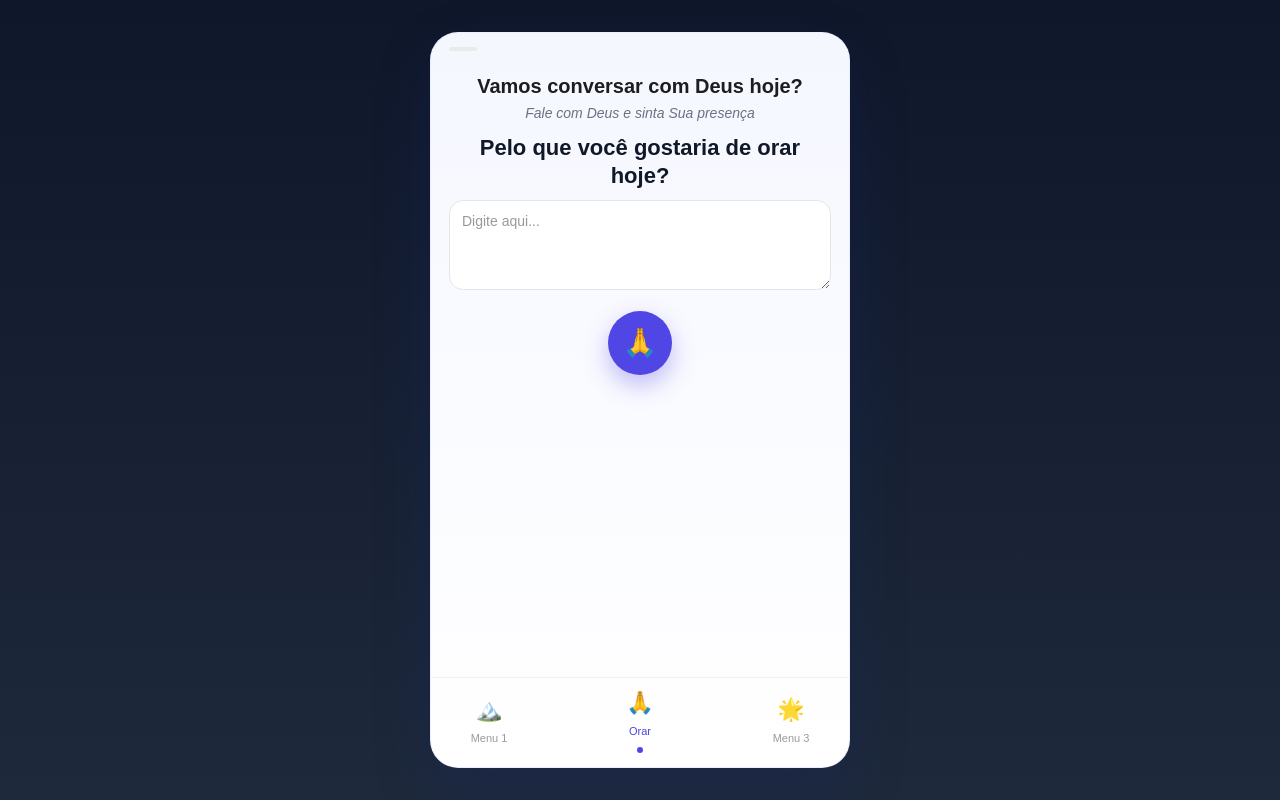
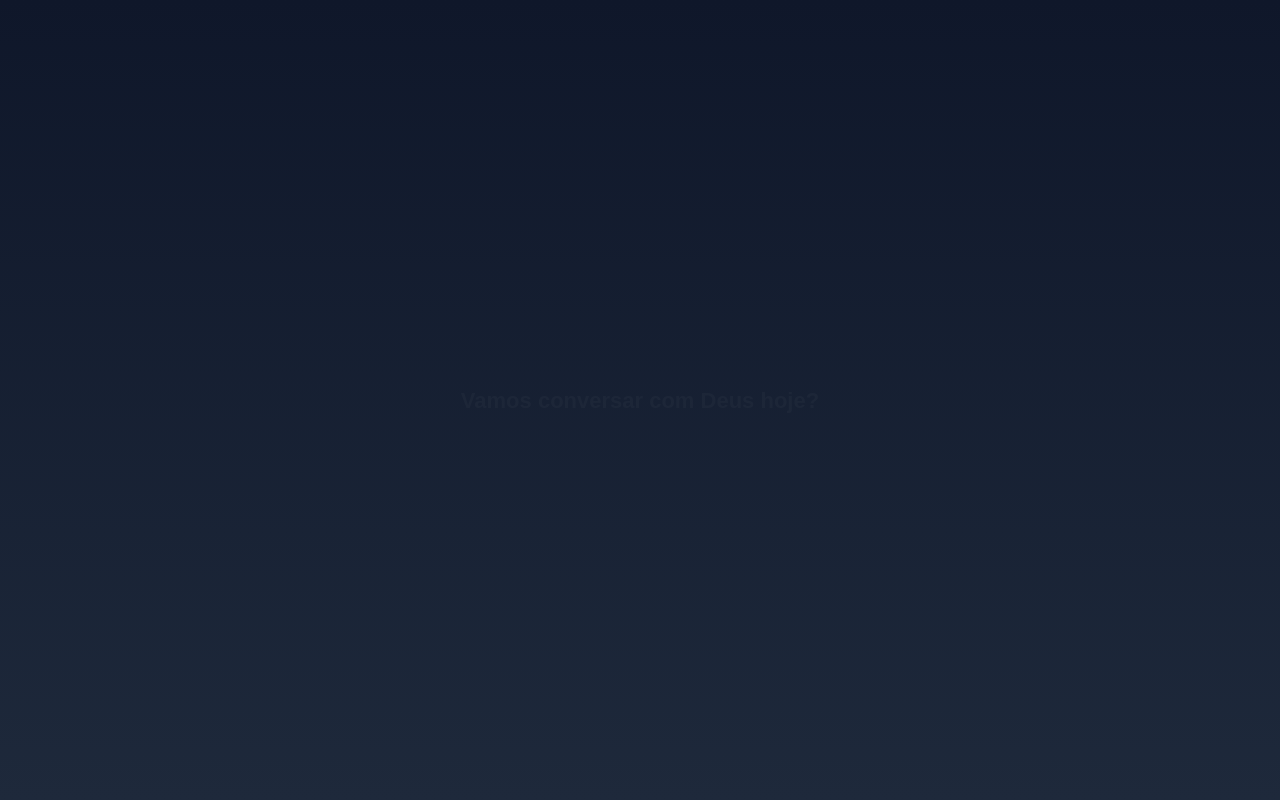
Before and after one commit to maykonproenca/oracoes-app, a Next.js app: page / in a window 1280 px wide. Built offline with nearby package versions, Linux system fonts and the light colour scheme.

Commit message:
feat(splash): logo 📖 e frase com fade-in/out; remover título duplicado da tela principal

```diff
--- a/src/app/page.tsx
+++ b/src/app/page.tsx
@@ -77,12 +77,35 @@ export default function Home() {
   const [fraseTopo, setFraseTopo] = useState<string>('');
   const [fraseVisible, setFraseVisible] = useState<boolean>(false);
   const [bgGradient, setBgGradient] = useState<string>(gradientForHour(new Date().getHours()));
+  // Novo splash em duas etapas
+  const [splashStage, setSplashStage] = useState<'logo' | 'phrase'>('logo');
+  const [splashVisible, setSplashVisible] = useState<boolean>(false);
+  const FADE_IN_MS = 1000;
+  const FADE_OUT_MS = 2000;
 
+  // Sequência do splash: logo -> frase -> app
   useEffect(() => {
-    const timer = setTimeout(() => {
-      setShowSplash(false);
-    }, 2000);
-    return () => clearTimeout(timer);
+    let t1: number | undefined;
+    let t2: number | undefined;
+    let t3: number | undefined;
+    let t4: number | undefined;
+
+    setSplashStage('logo');
+    setSplashVisible(true); // dispara fade-in do logo (1s)
+    t1 = window.setTimeout(() => setSplashVisible(false), FADE_IN_MS); // fade-out (2s)
+    t2 = window.setTimeout(() => {
+      setSplashStage('phrase');
+      setSplashVisible(true); // fade-in da frase (1s)
+      t3 = window.setTimeout(() => setSplashVisible(false), FADE_IN_MS); // fade-out (2s)
+      t4 = window.setTimeout(() => setShowSplash(false), FADE_IN_MS + FADE_OUT_MS); // encerra splash
+    }, FADE_IN_MS + FADE_OUT_MS); // após 3s do logo
+
+    return () => {
+      if (t1) clearTimeout(t1);
+      if (t2) clearTimeout(t2);
+      if (t3) clearTimeout(t3);
+      if (t4) clearTimeout(t4);
+    };
   }, []);
 
   // Atualiza gradiente conforme horário (checa a cada 5 minutos)
@@ -160,11 +183,21 @@ export default function Home() {
         justifyContent: 'center',
         alignItems: 'center',
         background: outerBackground,
-        fontSize: '22px',
-        fontWeight: 'bold',
         color: '#fff'
       }}>
-        Seja bem-vindo(a) de volta
+        <div
+          style={{
+            opacity: splashVisible ? 1 : 0,
+            transition: `opacity ${splashVisible ? FADE_IN_MS : FADE_OUT_MS}ms ease`,
+            transform: 'translateY(0)',
+            fontSize: splashStage === 'logo' ? '56px' : '22px',
+            fontWeight: splashStage === 'logo' ? 400 : 700,
+            textAlign: 'center',
+            padding: '0 24px'
+          }}
+        >
+          {splashStage === 'logo' ? '📖' : 'Vamos conversar com Deus hoje?'}
+        </div>
       </div>
     );
   }
@@ -197,21 +230,7 @@ export default function Home() {
 
         {/* Conteúdo principal variável por aba */}
         <div style={{ flex: 1, padding: '10px 18px 0 18px', overflowY: 'auto' }}>
-          {/* Frase no topo, centralizada e em uma única linha */}
-          <div
-            style={{
-              textAlign: 'center',
-              fontSize: '20px',
-              fontWeight: 600,
-              color: '#1d1d1f',
-              whiteSpace: 'nowrap',
-              overflow: 'hidden',
-              textOverflow: 'ellipsis',
-              margin: '4px 0 2px'
-            }}
-          >
-            Vamos conversar com Deus hoje?
-          </div>
+          {/* Removido título "Vamos conversar com Deus hoje?" do conteúdo principal */}
           {/* Frase rotativa com animação sutil */}
           {fraseTopo && (
             <div style={{
```
